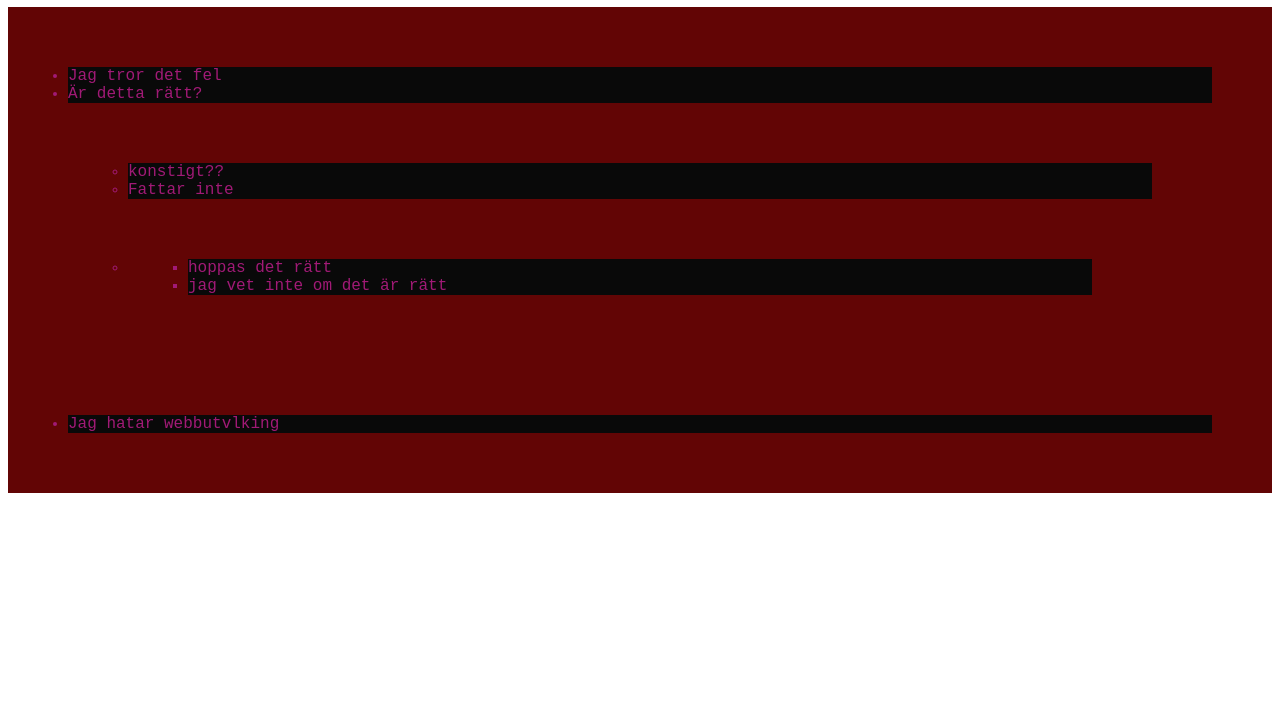
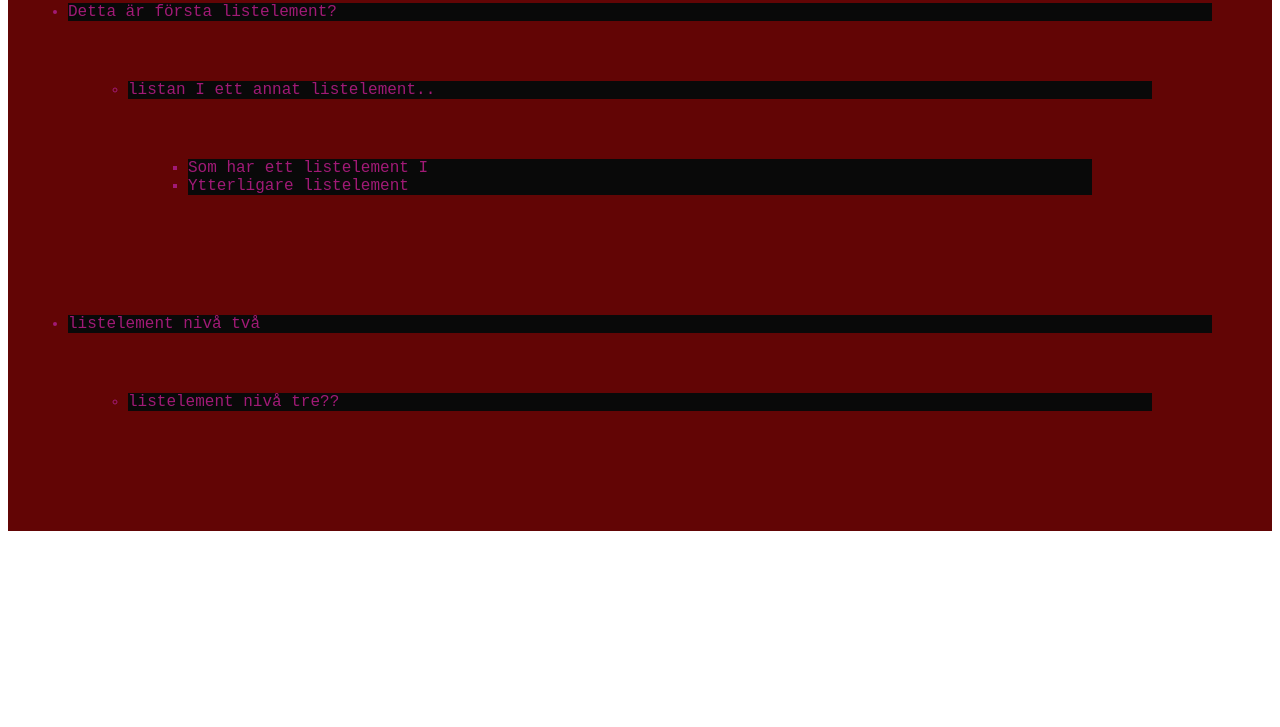
Before and after one commit to ouo2u/avancerad-lista-, a plain HTML site: page index.html in a window 1280 px wide. Shown: the part 73-800 px from the top of the page. Drawn offline with Linux system fonts and the light colour scheme.

Commit message:
klar med avancerad lista

```diff
--- a/index.html
+++ b/index.html
@@ -1,36 +1,40 @@
 <!DOCTYPE html> <!-- börja min html  -->
 <html lang="sv"><!--välj språk för html sida -->
 
-<head>         <!-- skapar head -->
+<head>
+
     <meta charset="UTF-8"> <!--Det är en unicode, anledning till att man har det är för att få öäå  -->
     <title> avancerad lista </title><!-- tittle på webbplatsen-->
     <link href="style.css" rel="stylesheet"><!--den länkar style.css med min html-->
+
 </head>
 
-    <body>
+    <div>
 
-        <main>
+        <ul> <!--skapar ul lista    -->
 
-        <h1>avancerad lista fråga a </h1>
-<ul> <!--skapar ul lista    -->
+            <li>Detta är första listelement?</li> <!--text för listan   -->
+                <ul>
+                    <li>listan I ett annat listelement.. </li>
 
-    <li>Jag tror det fel</li> <!--text för listan   -->
-    <li>Är detta rätt?
+                        <ul>
+                            <li>Som har ett listelement I  </li>
+                            <li> Ytterligare listelement</li>
+                        </ul>
+                    </li>
+                </ul>
+            </li>
+            <li>listelement nivå två</li>
         <ul>
-            <li>konstigt??</li>
-            <li>Fattar inte</li>
-            <li>
-                <ul>
-                    <li>hoppas det rätt </li>
-                    <li> jag vet inte om det är rätt</li>
-                </ul>
-                 </li>
-        </ul>
-    </li>
-    <li>Jag hatar webbutvlking</li>
+            <li>listelement nivå tre??</li>
+           </ul>
+        </li>
+     </ul>
+   </li>
 </ul>
+    </div>
 
-        </main>
+
 </body> <!-- Avsultar body  -->
 
 
```
